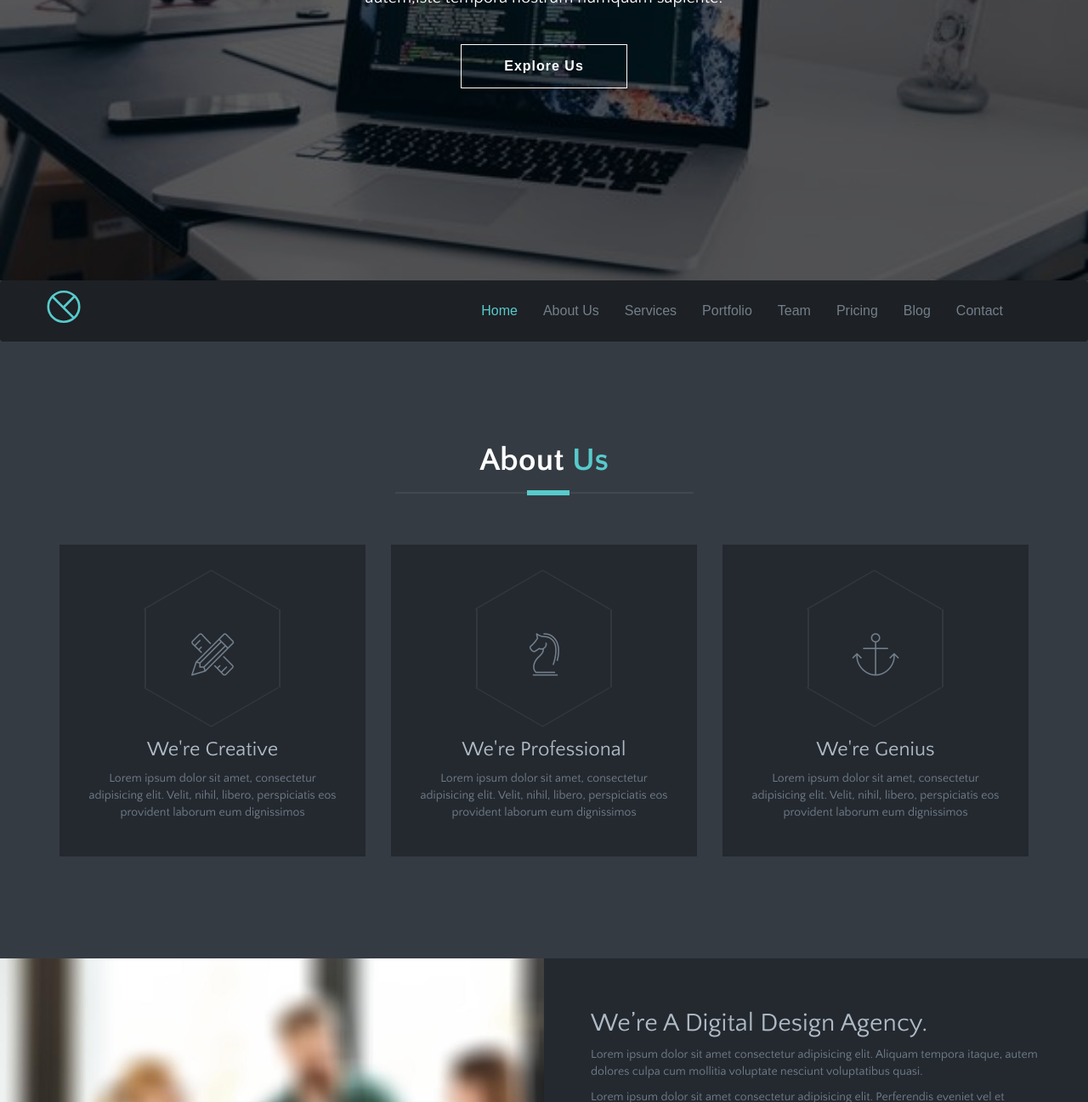
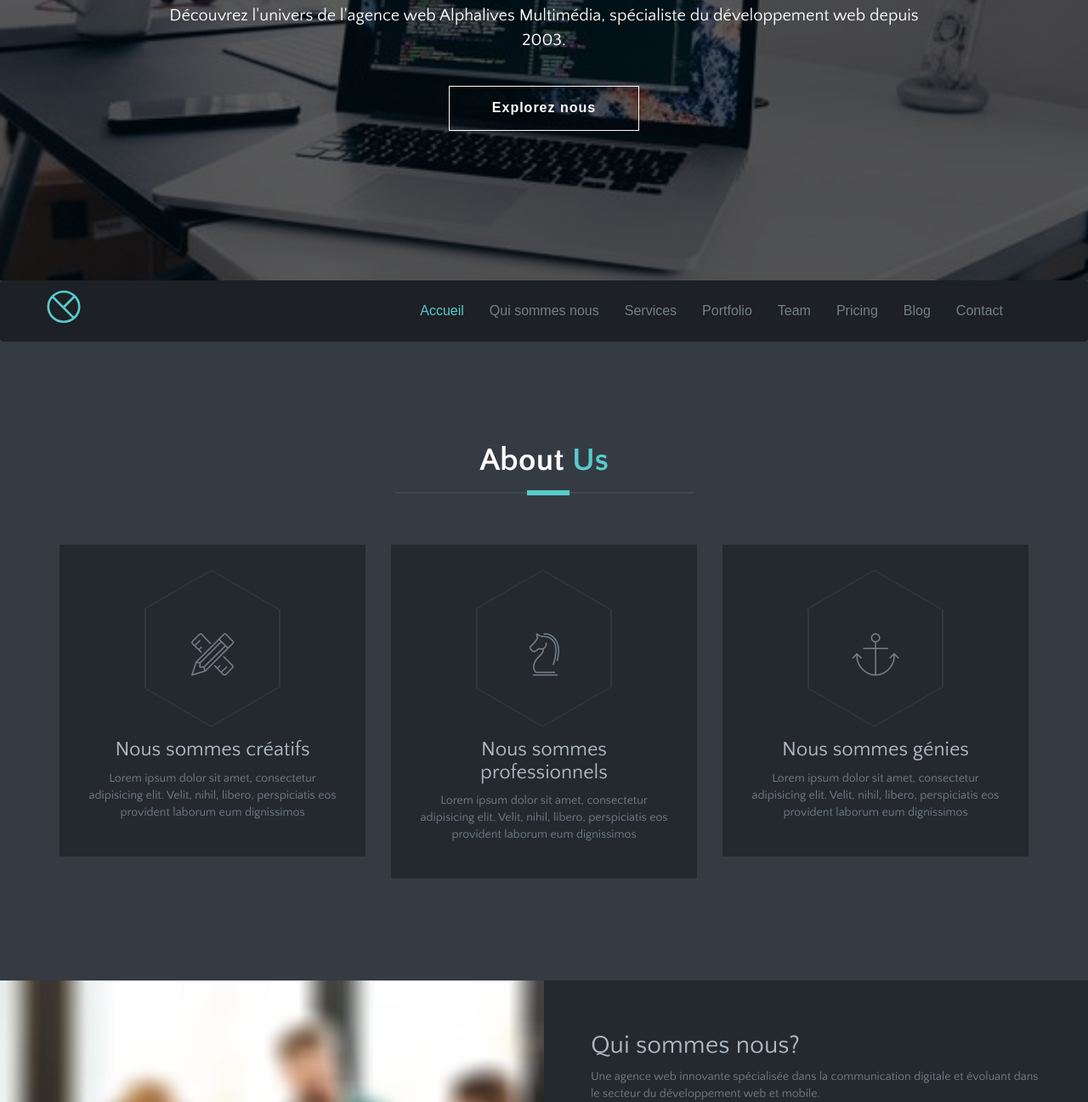
Before and after one commit to Dorra558/DevelopmentAgency, a plain HTML site: page themes/meghna-free/index.html in a window 1280 px wide. Shown: the part 470-1767 px from the top of the page at 85% size. Drawn offline with Linux system fonts and the light colour scheme; some packages are replaced by stand-ins of ours; files whose address does not match are found by name; a web font is replaced by a local one.

Commit message:
second commit

```diff
--- a/themes/meghna-free/index.html
+++ b/themes/meghna-free/index.html
@@ -12,7 +12,7 @@
 
     <meta name="author" content="Muhammad Morshed">
 
-    <title>Meghna | Responsive Multipurpose Parallax HTML5 Template</title>
+    <title>Agence de développement </title>
 
     <!-- Mobile Specific Meta
 		================================================== -->
@@ -74,9 +74,9 @@ Welcome Slider
                     <i class="tf-ion-play"></i>
                 </a>
             </div>
-            <h1>Experience the new reality</h1>
-            <p>Lorem ipsum dolor sit amet consectetur adipisicing elit. Fugit, excepturi. At recusandae sit perferendis autem,iste tempora nostrum numquam sapiente!</p>
-            <a data-scroll href="#services" class="btn btn-transparent">Explore Us</a>
+            <h1>Faisons Aujourd'hui ce que tout le monde fera demain </h1>
+            <p>Découvrez l'univers de l'agence web Alphalives Multimédia, spécialiste du développement web depuis 2003.</p>
+            <a data-scroll href="#services" class="btn btn-transparent">Explorez nous</a>
         </div>
     </section>
 
@@ -114,8 +114,8 @@ Welcome Slider
             <!-- main nav -->
             <nav class="collapse navbar-collapse navbar-right" role="Navigation">
                 <ul id="nav" class="nav navbar-nav navigation-menu">
-                    <li><a data-scroll href="#body">Home</a></li>
-                    <li><a data-scroll href="#about">About Us</a></li>
+                    <li><a data-scroll href="#body">Accueil</a></li>
+                    <li><a data-scroll href="#about"> Qui sommes nous</a></li>
                     <li><a data-scroll href="#services">Services</a></li>
                     <li><a data-scroll href="#portfolio">Portfolio</a></li>
                     <li><a data-scroll href="#our-team">Team</a></li>
@@ -154,7 +154,7 @@ Welcome Slider
                         </div>
                         <!-- Express About Yourself -->
                         <div class="content text-center">
-                            <h3 class="ddd">We're Creative</h3>
+                            <h3 class="ddd">Nous sommes créatifs</h3>
                             <p>Lorem ipsum dolor sit amet, consectetur adipisicing elit. Velit, nihil, libero, perspiciatis eos provident laborum eum dignissimos</p>
                         </div>
                     </div>
@@ -169,7 +169,7 @@ Welcome Slider
                         </div>
                         <!-- Express About Yourself -->
                         <div class="content text-center">
-                            <h3>We're Professional</h3>
+                            <h3>Nous sommes professionnels</h3>
                             <p>Lorem ipsum dolor sit amet, consectetur adipisicing elit. Velit, nihil, libero, perspiciatis eos provident laborum eum dignissimos</p>
                         </div>
                     </div>
@@ -184,7 +184,7 @@ Welcome Slider
                         </div>
                         <!-- Express About Yourself -->
                         <div class="content text-center">
-                            <h3>We're Genius</h3>
+                            <h3>Nous sommes génies</h3>
                             <p>Lorem ipsum dolor sit amet, consectetur adipisicing elit. Velit, nihil, libero, perspiciatis eos provident laborum eum dignissimos</p>
                         </div>
                     </div>
@@ -206,10 +206,10 @@ Welcome Slider
                 </div>
                 <div class="col-md-6">
                     <div class="content-block">
-                        <h2>We’re A Digital Design Agency.</h2>
-                        <p>Lorem ipsum dolor sit amet consectetur adipisicing elit. Aliquam tempora itaque, autem dolores culpa cum mollitia voluptate nesciunt voluptatibus quasi.</p>
-                        <p>Lorem ipsum dolor sit amet consectetur adipisicing elit. Perferendis eveniet vel et mollitia nemo corporis sed ut, exercitationem incidunt, rerum nam doloremque quos ratione doloribus, officiis adipisci error quasi soluta?</p>
-                        <p>Lorem ipsum, dolor sit amet consectetur adipisicing elit. Dolore, magnam.</p>
+                        <h2>Qui sommes nous?</h2>
+                        <p>Une agence web innovante spécialisée dans la communication digitale et évoluant dans le secteur du développement web et mobile. </p>
+                        <p> Notre agence web opère aussi bien qu'à l'international. Nous vous proposons des solutions clés en main et sur mesure pour la création de site web afin de développer votre activité. Que ce soit par la création d'un site web e-commerce,
+                            le développement d'un site dynamique ou simplement la création d'un site vitrine. </p>
                         <div class="row">
                             <div class="col-md-6">
                                 <div class="media">
```
